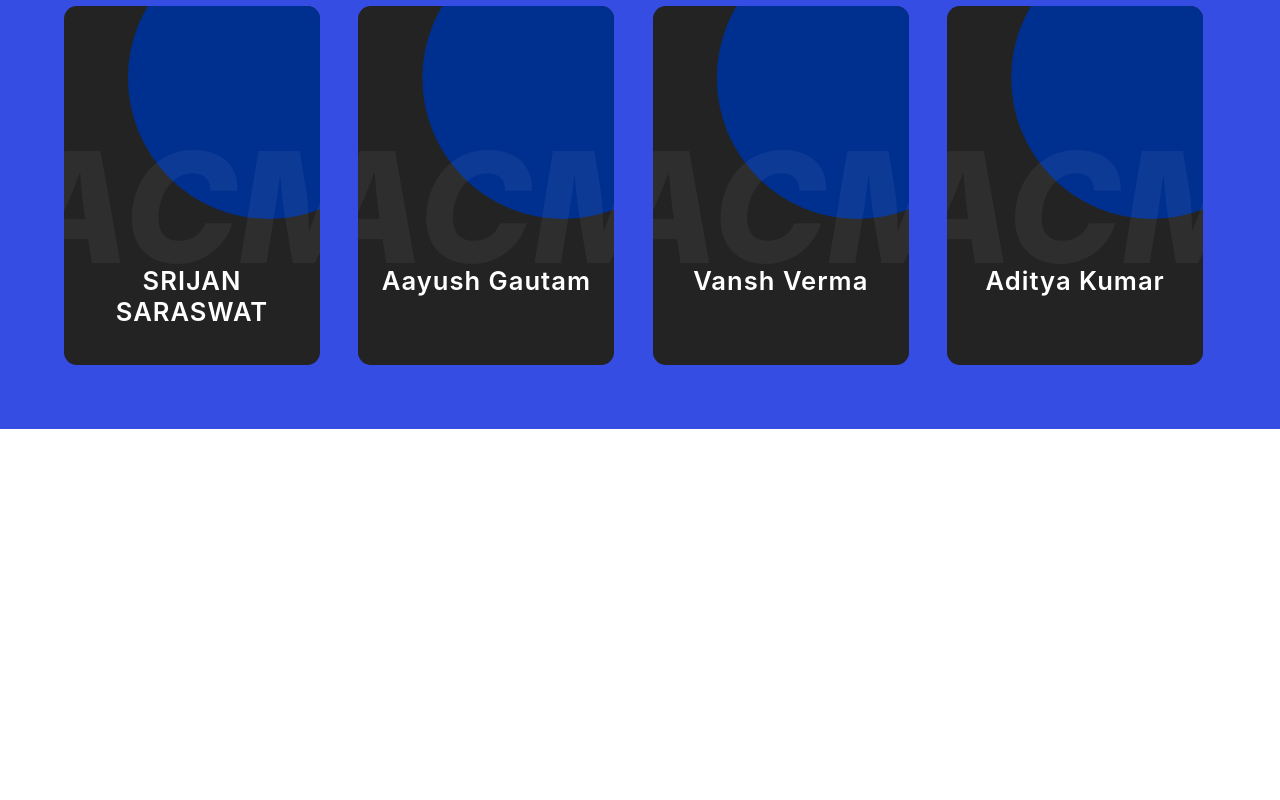
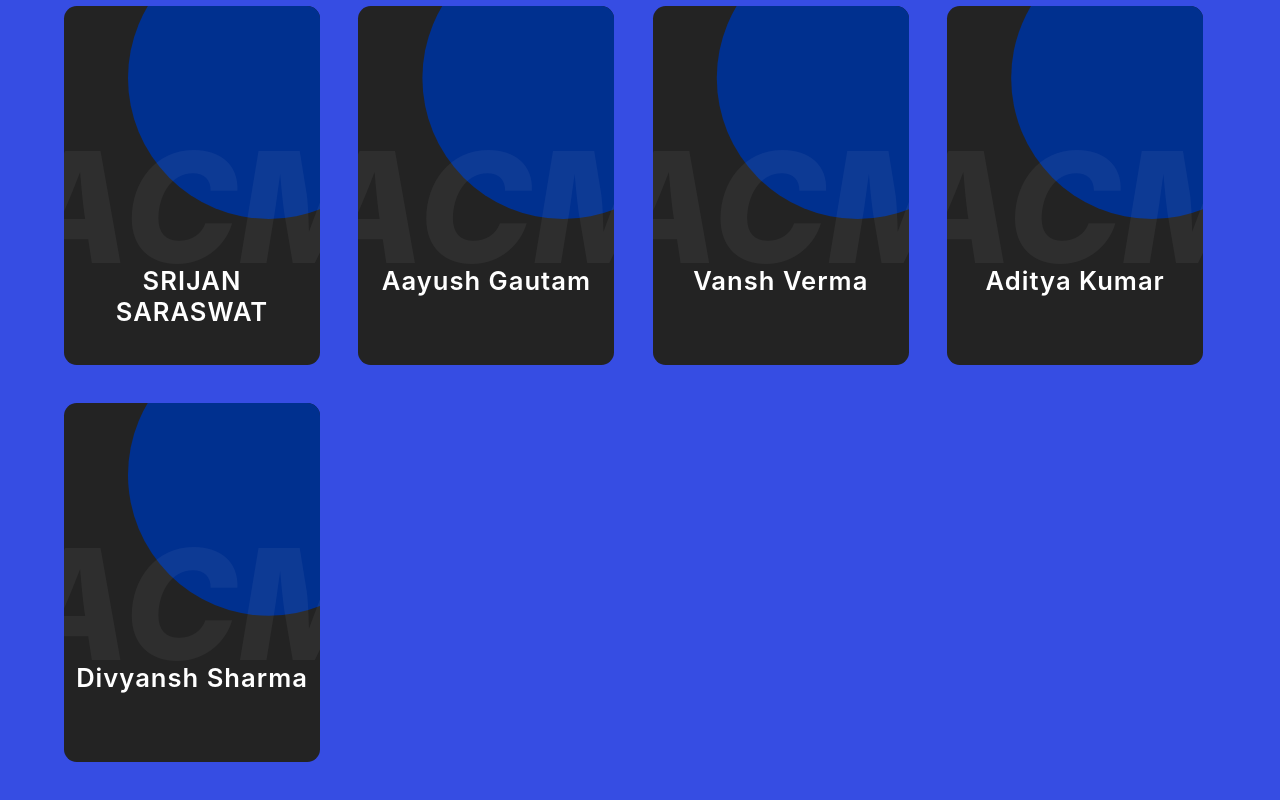
Before and after one commit to ACM-JUIT/ACM-Members, a React (Create React App) app: page / in a window 1280 px wide. Shown: the part 1548-2348 px from the top of the page. Before the commit the page ends 1977 px from the top, so only its background shows below. Built offline with nearby package versions, Linux system fonts and the light colour scheme.

Commit message:
added my info

```diff
--- a/src/data.js
+++ b/src/data.js
@@ -111,4 +111,11 @@ export const membersData = [
     github: "https://github.com/Adityak215",
     linkedin: "https://www.linkedin.com/in/aditya-kumar-b3185024a/",
   },
+  {
+    name: "Divyansh Sharma",
+    quote: "Member of ACM-JUIT",
+    insta: "https://www.instagram.com/divyansh.2203/",
+    github: "https://github.com/Blackbill5",
+    linkedin: "https://www.linkedin.com/in/divyansh-sharma-b2478a242/",
+  },
 ];
```
